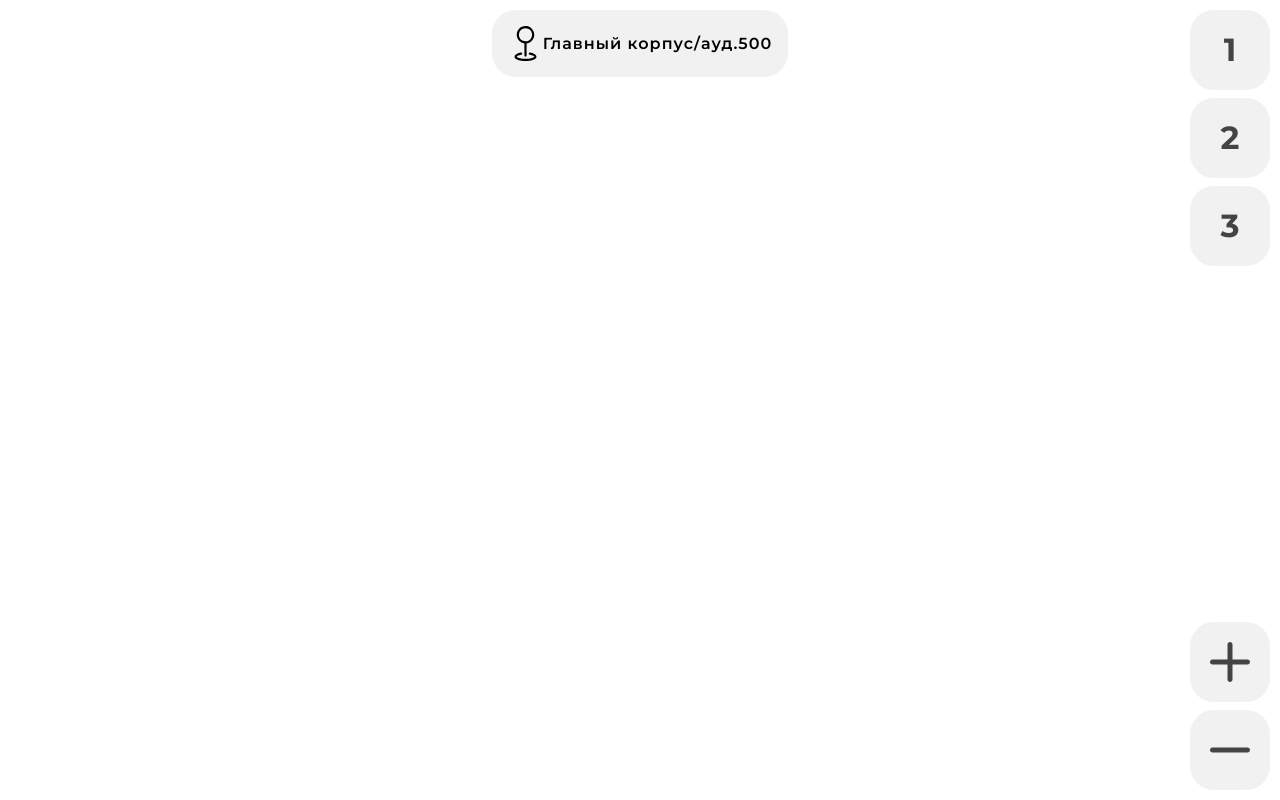
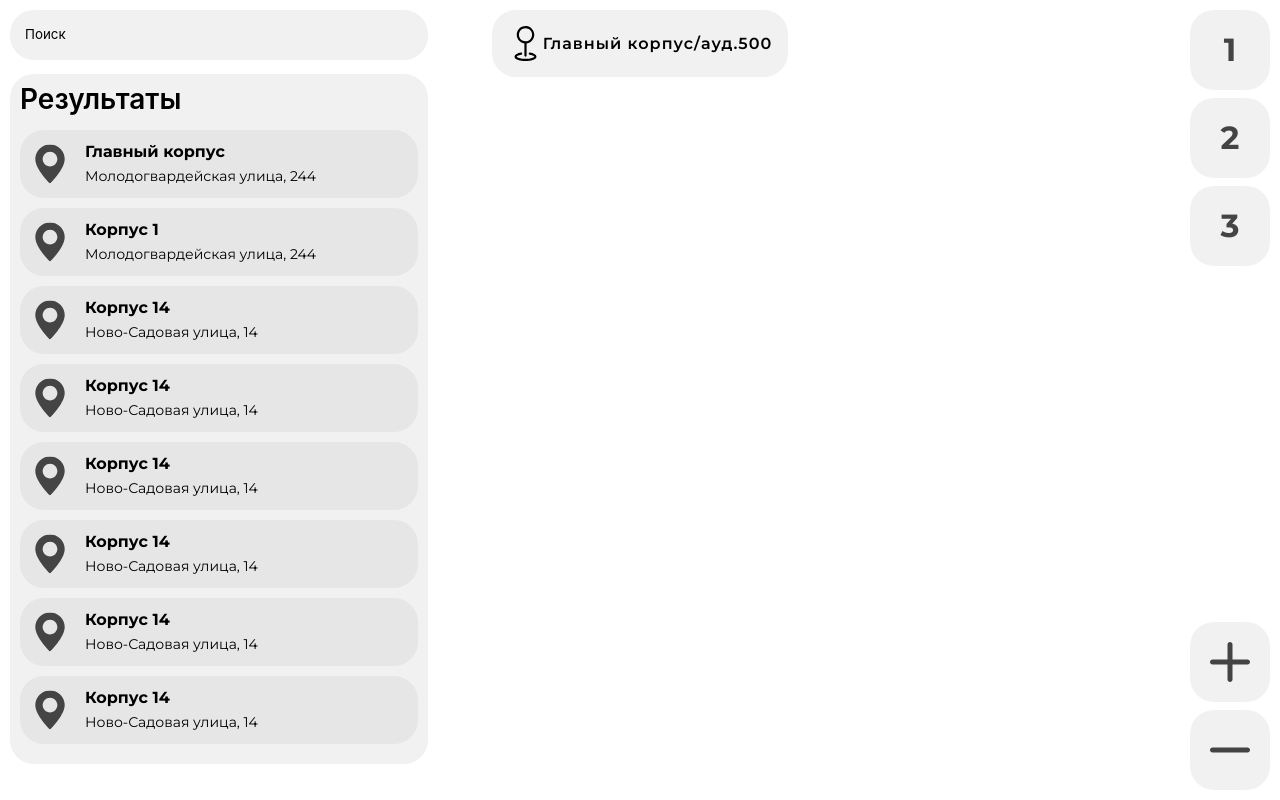
Before and after one commit to ADEDA-team-INC/SamGTU-navigation, a React (Vite) app in the folder frontend/: page / in a window 1280 px wide. Built offline with nearby package versions, Linux system fonts and the light colour scheme.

Commit message:
added search components

```diff
--- a/frontend/src/App.css
+++ b/frontend/src/App.css
@@ -1 +1 @@
-@import"https://fonts.googleapis.com/css2?family=Montserrat:wght@400;500;600;700;900&display=swap";.logo{height:6em;padding:1.5em;will-change:filter;transition:filter 300ms}.logo:hover{filter:drop-shadow(0 0 2em rgba(100, 108, 255, 0.6666666667))}.logo.react:hover{filter:drop-shadow(0 0 2em rgba(97, 218, 251, 0.6666666667))}@keyframes logo-spin{from{transform:rotate(0deg)}to{transform:rotate(360deg)}}@media(prefers-reduced-motion: no-preference){a:nth-of-type(2) .logo{animation:logo-spin infinite 20s linear}}.card{padding:2em}.read-the-docs{color:#888}.main__top__container{position:absolute;padding:10px;top:0;right:0;left:0;width:-moz-max-content;width:max-content;margin:0 auto}.main__right__container{position:absolute;padding:10px;height:100%;right:0;top:0;display:flex;flex-direction:column;justify-content:space-between}
+@import"https://fonts.googleapis.com/css2?family=Montserrat:wght@400;500;600;700;900&display=swap";#root{overflow:hidden}.logo{height:6em;padding:1.5em;will-change:filter;transition:filter 300ms}.logo:hover{filter:drop-shadow(0 0 2em rgba(100, 108, 255, 0.6666666667))}.logo.react:hover{filter:drop-shadow(0 0 2em rgba(97, 218, 251, 0.6666666667))}@keyframes logo-spin{from{transform:rotate(0deg)}to{transform:rotate(360deg)}}@media(prefers-reduced-motion: no-preference){a:nth-of-type(2) .logo{animation:logo-spin infinite 20s linear}}.card{padding:2em}.read-the-docs{color:#888}.main__left__container{position:absolute;padding:10px;top:0;left:0}.main__top__container{position:absolute;padding:10px;top:0;right:0;left:0;width:-moz-max-content;width:max-content;margin:0 auto}.main__right__container{position:absolute;padding:10px;height:100%;right:0;top:0;display:flex;flex-direction:column;justify-content:space-between}
--- a/frontend/src/App.scss
+++ b/frontend/src/App.scss
@@ -1,4 +1,8 @@
 @import url('https://fonts.googleapis.com/css2?family=Montserrat:wght@400;500;600;700;900&display=swap');
+
+#root {
+  overflow: hidden;
+}
 
 .logo {
   height: 6em;
@@ -40,6 +44,13 @@
 }
 
 .main {
+  &__left__container {
+    position: absolute;
+    padding: 10px;
+    top: 0;
+    left: 0;
+  }
+
   &__top__container {
     position: absolute;
     padding: 10px;
--- a/frontend/src/Components/Pages/MainPage.jsx
+++ b/frontend/src/Components/Pages/MainPage.jsx
@@ -2,10 +2,15 @@ import React from 'react'
 import { Infobar } from '../Infobar/Infobar'
 import { Domain } from '../UI/domains/domain'
 import { Zoom } from '../UI/zoom/zoom'
+import Search from '../Search/Search';
+import initialDetails from '../../data/initialDetails';
 
 export const MainPage = props => {
     return (
         <div className='main'>
+            <div className='main__left__container'>
+                <Search details={initialDetails} />
+            </div>
             <div className='main__top__container'>
                 <Infobar />
             </div>
--- /dev/null
+++ b/frontend/src/Components/Search/Card.jsx
@@ -0,0 +1,19 @@
+import React from 'react';
+import s from './search.module.scss';
+import geo from '../../assets/img/GeoAltFill.svg';
+
+
+function Card({ building }) {
+  return (
+    <div className={s.card}>
+      <img className={s.card__geo} src={geo} />
+      <div className={s.card__text}>
+        <h3>{building.name}</h3>
+        <span>{building.adress}</span>
+      </div>
+    </div>
+
+  );
+}
+
+export default Card;
--- /dev/null
+++ b/frontend/src/Components/Search/Search.jsx
@@ -0,0 +1,45 @@
+import React, { useState } from 'react';
+import Scroll from '../UI/scroll/Scroll';
+import SearchList from './SearchList';
+import s from "./search.module.scss";
+
+function Search({ details }) {
+    const [searchField, setSearchField] = useState("");
+
+    const filteredBuildings = details.filter(
+        building => {
+            return (
+                building
+                    .name
+                    .toLowerCase()
+                    .includes(searchField.toLowerCase()) ||
+                building
+                    .adress
+                    .toLowerCase()
+                    .includes(searchField.toLowerCase())
+            );
+        }
+    );
+
+    const handleChange = e => {
+        setSearchField(e.target.value);
+    };
+
+    return (
+        <section className={s.search}>
+            <input type="search" className={s.search__input} placeholder="Поиск"
+                onChange={handleChange} />
+            <Scroll>
+                <h1 className={s.search__title}>
+                    Результаты
+                </h1>
+                <>
+                    {filteredBuildings.length > 0 ? <SearchList filteredBuildings={filteredBuildings} /> : <div className={s.nothing__text}> Ничего не найдено </div>}
+                </>
+            </Scroll>
+        </section>
+
+    );
+}
+
+export default Search;
--- /dev/null
+++ b/frontend/src/Components/Search/SearchList.jsx
@@ -0,0 +1,14 @@
+import React from 'react';
+import Card from './Card';
+import s from './search.module.scss'
+
+function SearchList({ filteredBuildings }) {
+  const filtered = filteredBuildings.map(building => <Card key={building.id} building={building} />);
+  return (
+    <div>
+      {filtered}
+    </div>
+  );
+}
+
+export default SearchList;
--- /dev/null
+++ b/frontend/src/Components/Search/search.module.css
@@ -0,0 +1 @@
+.search__input{margin-bottom:14px;width:100%;min-width:418px;background:#f1f1f1;border:none;font-size:10pt;color:#000;padding:15px 0px 15px 15px;border-color:#f1f1f1;border-radius:24px}.search__input::-moz-placeholder{color:#000}.search__input::placeholder{color:#000}.search__input:hover{outline:none;border-color:#f1f1f1;background:#f1f1f1}.search__input::-webkit-search-cancel-button{-webkit-appearance:none;appearance:none;height:20px;width:20px;background-image:url();background-size:10px 10px}.search__title{margin-bottom:15px;color:#000;font-size:28px;font-weight:600}.container-icon{padding-top:25px;padding-left:20px;height:35px;width:35px;position:absolute}.card{display:flex;align-items:center;cursor:pointer;margin-bottom:10px;padding:10px 0px 10px 10px;max-width:418px;border-radius:24px;background-color:#e6e6e6}.card__geo{height:40px;width:40px}.card__text{display:block;margin-left:15px;color:#000;font-family:"Montserrat"}.card__text h3{font-weight:bold}.card__text span{font-size:14px}.nothing__text{text-align:center;margin:0 auto;color:#000;font-family:"Montserrat"}
--- /dev/null
+++ b/frontend/src/Components/Search/search.module.scss
@@ -0,0 +1,88 @@
+
+.search {
+    &__input {
+        margin-bottom: 14px;
+        width: 100%;
+        min-width: 418px;
+        background: #f1f1f1;
+        border: none;
+        font-size: 10pt;
+        color: #000000;
+        padding: 15px 0px 15px 15px;
+        border-color: #f1f1f1;
+        border-radius: 24px;
+
+        &::placeholder {
+            color: #000000;
+        }
+
+        &:hover {
+            outline: none;
+            border-color: #F1F1F1;
+            background: #F1F1F1;
+        }
+
+        &::-webkit-search-cancel-button {
+            -webkit-appearance: none;
+            appearance: none;
+            height: 20px;
+            width: 20px;
+            background-image: url();
+            background-size: 10px 10px;
+        }
+
+    }
+
+    &__title {
+        margin-bottom: 15px;
+        color: #000000;
+        font-size: 28px;
+        font-weight: 600;
+    }
+}
+
+.container-icon {
+    padding-top: 25px;
+    padding-left: 20px;
+    height: 35px;
+    width: 35px;
+    position: absolute;
+}
+
+.card {
+    display: flex;
+    align-items: center;
+    cursor: pointer;
+    margin-bottom: 10px;
+    padding: 10px 0px 10px 10px;
+    max-width: 418px;
+    border-radius: 24px;
+    background-color: #E6E6E6;
+
+    &__geo {
+        height: 40px;
+        width: 40px;
+    }
+
+    &__text {
+        display: block;
+        margin-left: 15px;
+        color: black;
+        font-family: 'Montserrat';
+
+        h3 {
+            font-weight: bold;
+        }
+
+        span {
+            font-size: 14px;
+        }
+    }
+}
+
+.nothing__text {
+    text-align: center;
+    margin: 0 auto;
+    color: #000000;
+    font-family: 'Montserrat';
+}
--- /dev/null
+++ b/frontend/src/Components/UI/scroll/Scroll.jsx
@@ -0,0 +1,12 @@
+import React from 'react';
+import s from './scroll.module.scss'
+
+const Scroll = (props) => {
+  return(
+    <div className={s.scroll}>
+      {props.children}
+    </div>
+  );
+}
+
+export default Scroll;
--- /dev/null
+++ b/frontend/src/Components/UI/scroll/scroll.module.css
@@ -0,0 +1 @@
+.scroll{max-height:88vh;overflow:scroll;padding:10px;background-color:#f1f1f1;border-radius:24px}
--- /dev/null
+++ b/frontend/src/Components/UI/scroll/scroll.module.scss
@@ -0,0 +1,8 @@
+
+.scroll {
+    max-height: 88vh;
+    overflow: scroll;
+    padding: 10px;
+    background-color: #F1F1F1;
+    border-radius: 24px;
+}
--- /dev/null
+++ b/frontend/src/data/initialDetails.js
@@ -0,0 +1,45 @@
+const initialDetails = [
+   {
+      id: 1,
+      name: "Главный корпус",
+      adress: " Молодогвардейская улица, 244"
+   },
+   {
+      id: 2,
+      name: "Корпус 1",
+      adress: "Молодогвардейская улица, 244"
+   },
+   {
+      id: 3,
+      name: "Корпус 14",
+      adress: " Ново-Садовая улица, 14"
+   },
+   {
+      id: 4,
+      name: "Корпус 14",
+      adress: " Ново-Садовая улица, 14"
+   },
+   {
+      id: 5,
+      name: "Корпус 14",
+      adress: " Ново-Садовая улица, 14"
+   },
+   {
+      id: 6,
+      name: "Корпус 14",
+      adress: " Ново-Садовая улица, 14"
+   },
+   {
+      id: 7,
+      name: "Корпус 14",
+      adress: " Ново-Садовая улица, 14"
+   },
+   {
+      id: 8,
+      name: "Корпус 14",
+      adress: " Ново-Садовая улица, 14"
+   },
+
+];
+
+export default initialDetails;
```
Also changed, not shown: frontend/src/assets/img/GeoAltFill.svg (added), frontend/src/assets/img/loupe.png (added).
